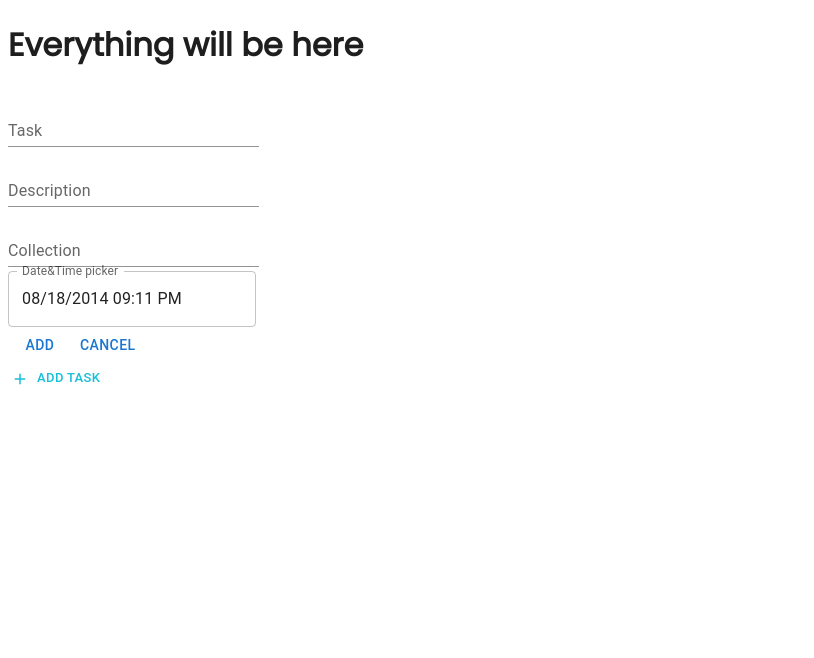
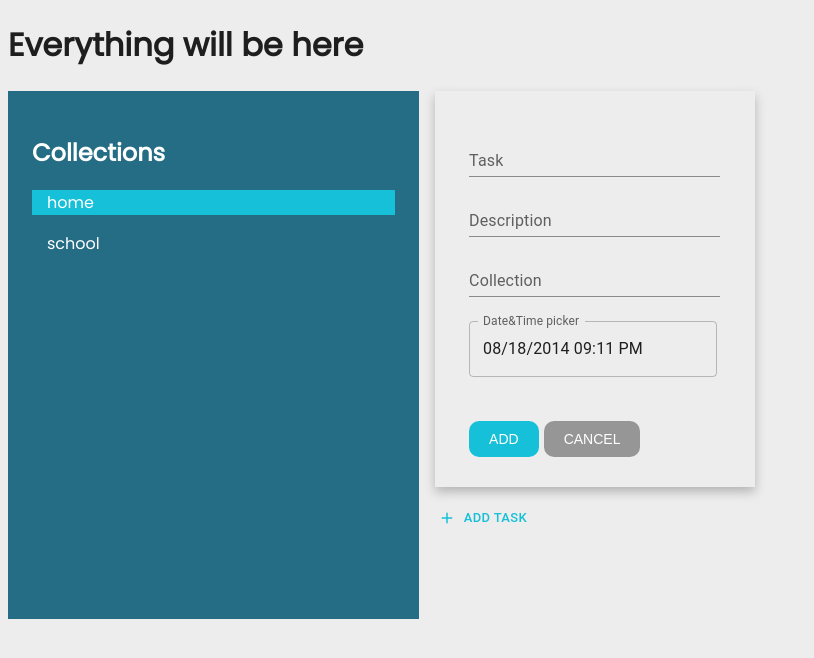
Before and after one commit to erxon/todo-app, a React (Create React App) app: page /home in a window 1280 px wide. Both pictures are taken after a click on the button "ADD TASK". Shown: the top 658 px of the page, without its empty margins (0-814 px from the left). Built offline with nearby package versions, Linux system fonts and the light colour scheme.

Commit message:
add collections

```diff
--- a/public/styles.css
+++ b/public/styles.css
@@ -1,6 +1,7 @@
 body{
     font-family: 'Poppins', sans-serif;
     color: #1E1E1E;
+    background-color: #ededed
 
 }
 
@@ -22,3 +23,7 @@ p{
     background-color: #16C0D8;
     color: #fff;
 }
+
+.tab:hover{
+    background-color: #16C0D8;
+}
--- /dev/null
+++ b/src/components/Collection/Collection.js
@@ -0,0 +1,33 @@
+import React, {useState} from "react";
+import Tab from "./Tab";
+
+function Collection(){
+    const [active, setActive] = useState("home");
+
+    const handleClick = (tabClicked) => {
+        setActive(tabClicked);
+    }
+
+    const styles = {
+        backgroundColor: "#256D85",
+        color: "#fff",
+        height: "30rem",
+        padding: "1.5rem",
+    }
+
+    return <div style={styles}>
+        <h2>Collections</h2>
+        <Tab
+            name="home"
+            active={active === "home" ? true : false}
+            onHandleClick={handleClick}
+        />
+        <Tab
+            name="school"
+            active={active === "school" ? true : false}
+            onHandleClick={handleClick}
+        />
+    </div>
+}
+
+export default Collection;
--- /dev/null
+++ b/src/components/Collection/Tab.js
@@ -0,0 +1,23 @@
+/* eslint-disable react/prop-types */
+import React from "react";
+
+function Tab(props){
+
+    const styles = {
+        backgroundColor: props.active ? "#16C0D8" : "",
+        color: "#fff",
+        cursor: "pointer",
+        padding: "0px 15px",
+    };
+
+
+    return <div style={styles}
+                className="tab"
+                onClick={() => {props.onHandleClick(props.name)}}
+
+        >
+            <p>{props.name}</p>
+    </div>
+}
+
+export default Tab;
--- a/src/components/Home.js
+++ b/src/components/Home.js
@@ -1,12 +1,23 @@
-import React from "react";
+import React, {useState} from "react";
 import CreateTask from "./Task/CreateTask";
 import TaskProperties from "./TaskProperties/TaskProperties";
+import Collection from "./Collection/Collection";
+import { Grid } from "@mui/material";
+
 function Home () {
+    const [showTaskProp, setShowTaskProp] = useState(false);
 
     return <div>
         <h1>Everything will be here</h1>
-        <TaskProperties />
-        <CreateTask />
+        <Grid container spacing={2}>
+            <Grid item xs={4}>
+                <Collection />
+            </Grid>
+            <Grid item xs={8}>
+                { showTaskProp ? <TaskProperties /> : null }
+                <CreateTask onClickHandle={() => {setShowTaskProp(!showTaskProp)}} />
+            </Grid>
+        </Grid>
     </div>
 }
 
--- a/src/components/Task/CreateTask.js
+++ b/src/components/Task/CreateTask.js
@@ -1,11 +1,14 @@
 import React from "react";
 import {Button} from "@mui/material";
 import AddIcon from '@mui/icons-material/Add';
-import styles from "../../styles/styles.forms";
 
-function CreateTask() {
+function CreateTask(props) {
     return <div>
-        <Button sx={styles.accentColor} size="small" startIcon={<AddIcon />}> Add Task </Button>
+        <Button
+            sx={{color: "#16C0D8", mt: 2}}
+            size="small" startIcon={<AddIcon />}
+            // eslint-disable-next-line react/prop-types
+            onClick={props.onClickHandle}> Add Task </Button>
     </div>
 }
 
--- a/src/components/TaskProperties/TaskProperties.js
+++ b/src/components/TaskProperties/TaskProperties.js
@@ -1,10 +1,10 @@
 import React from "react";
 import dayjs from 'dayjs';
-import {Button} from "@mui/material";
 import { TextField } from "@mui/material";
 import { DateTimePicker } from '@mui/x-date-pickers/DateTimePicker';
 import { AdapterDayjs } from '@mui/x-date-pickers/AdapterDayjs';
 import { LocalizationProvider } from "@mui/x-date-pickers";
+import styles from "../../styles/styles.forms";
 
 function TaskProperties() {
     //For Date and Time picker
@@ -14,8 +14,14 @@ function TaskProperties() {
         setValue(newValue);
     };
 
-    return <div>
-        <div>
+    return <div style={{
+        boxShadow: "0px 5px 10px #b5b5b5",
+        width: "20rem",
+        display: "flex",
+        justifyContent: "center"
+
+        }}>
+        <div style={{padding: "30px"}}>
             {/*Task properties fields*/}
             <TextField
                 sx={{width: "25ch"}}
@@ -23,8 +29,7 @@ function TaskProperties() {
                 label="Task"
                 variant="standard"
                 margin="dense"
-                multiline
-                 />
+                multiline />
             <br />
             <TextField
                 sx={{width: "25ch"}}
@@ -43,7 +48,7 @@ function TaskProperties() {
                 multiline />
             <br />
             {/*Date and Time picker*/}
-            <div>
+            <div style={{marginTop: "20px", marginBottom: "20px"}}>
                 <LocalizationProvider dateAdapter={AdapterDayjs}>
                     <DateTimePicker
                         label="Date&Time picker"
@@ -54,8 +59,8 @@ function TaskProperties() {
                 </LocalizationProvider>
             </div>
             {/*Buttons - Add and Cancel*/}
-            <Button>Add</Button>
-            <Button>Cancel</Button>
+            <button style={styles.buttonStyle}>ADD</button>
+            <button style={styles.cancelButton}>CANCEL</button>
         </div>
     </div>
 }
--- a/src/styles/styles.forms.js
+++ b/src/styles/styles.forms.js
@@ -16,11 +16,23 @@ const styles = {
         backgroundColor: "#16C0D8",
         border: "0px",
         padding: "10px 20px",
-        borderRadius: "10%",
+        borderRadius: "10px",
         color: "#fff",
         cursor: "pointer",
         fontSize: "14px",
-        marginTop: "24px"
+        marginTop: "24px",
+
+    },
+    cancelButton: {
+        backgroundColor: "#969696",
+        border: "0px",
+        padding: "10px 20px",
+        borderRadius: "10px",
+        color: "#fff",
+        cursor: "pointer",
+        fontSize: "14px",
+        marginTop: "24px",
+        marginLeft: "5px"
     },
     accentColor: {
         color: "#16C0D8"
```
